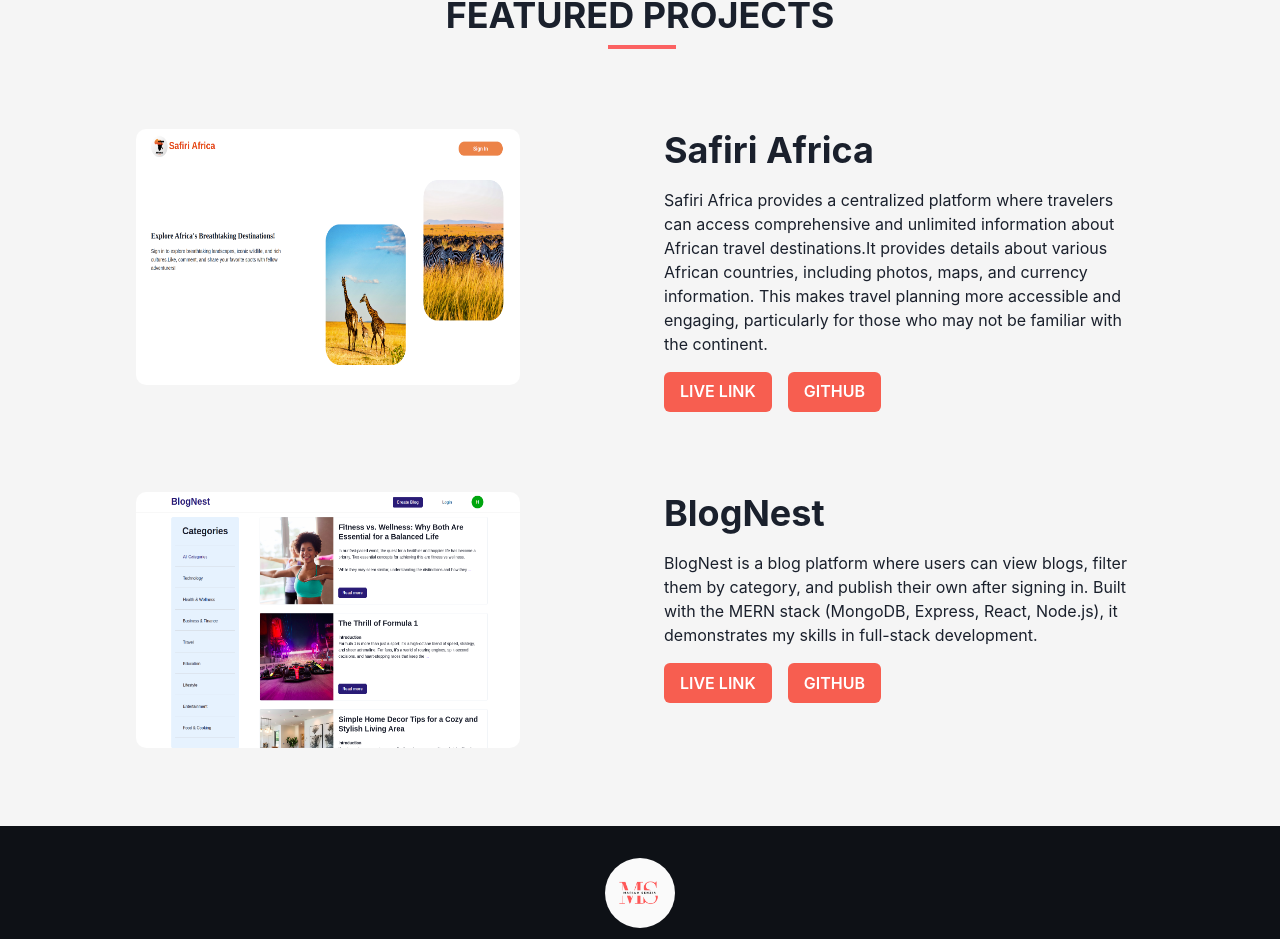
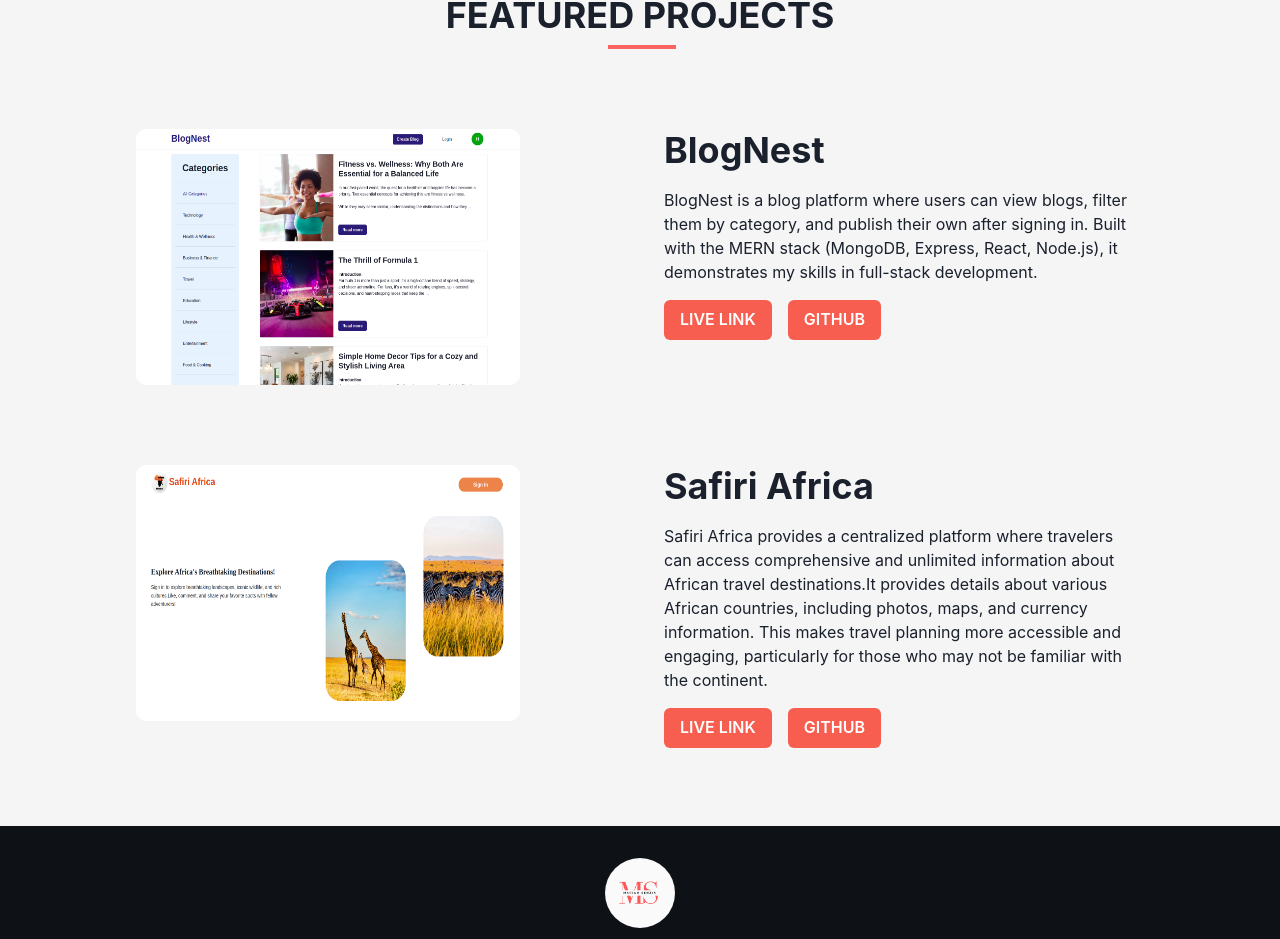
Before and after one commit to Mariam-Senzia/Portfolio, a React (Vite) app: page / in a window 1280 px wide. Shown: the part 1672-2611 px from the top of the page. Built offline with nearby package versions, Linux system fonts and the light colour scheme.

Commit message:
Modify projects to display in reverse chronological order

```diff
--- a/src/components/Projects.jsx
+++ b/src/components/Projects.jsx
@@ -4,6 +4,15 @@ import { Heading,Box,Flex,Image,Button,Text,Divider,Link } from "@chakra-ui/reac
 const Projects = () => {
 
     const myProjects = [
+        {
+            image:'/Portfolio/Screenshot from 2024-11-30 20-11-26.png',
+            title:'BlogNest',
+            description:'BlogNest is a blog platform where users can view blogs, filter them by category, and publish their own after signing in. Built with the MERN stack (MongoDB, Express, React, Node.js), it demonstrates my skills in full-stack development.',
+            live:'LIVE LINK',
+            liveLink:'https://blog-nest-xi.vercel.app/',
+            github:'GITHUB',
+            githubLink: 'https://github.com/Mariam-Senzia/BlogNest'
+        },
         {
             image:'/Portfolio/Screenshot from 2024-09-05 16-40-14.png',
             title:'Safiri Africa',
@@ -12,15 +21,6 @@ const Projects = () => {
             liveLink:'https://safiri-africa-beta.vercel.app/',
             github:'GITHUB',
             githubLink: 'https://github.com/Mariam-Senzia/Safiri-Africa'
-        },
-        {
-            image:'/Portfolio/Screenshot from 2024-11-30 20-11-26.png',
-            title:'BlogNest',
-            description:'BlogNest is a blog platform where users can view blogs, filter them by category, and publish their own after signing in. Built with the MERN stack (MongoDB, Express, React, Node.js), it demonstrates my skills in full-stack development.',
-            live:'LIVE LINK',
-            liveLink:'https://blog-nest-xi.vercel.app/',
-            github:'GITHUB',
-            githubLink: 'https://github.com/Mariam-Senzia/BlogNest'
         }
     ]
 
```
